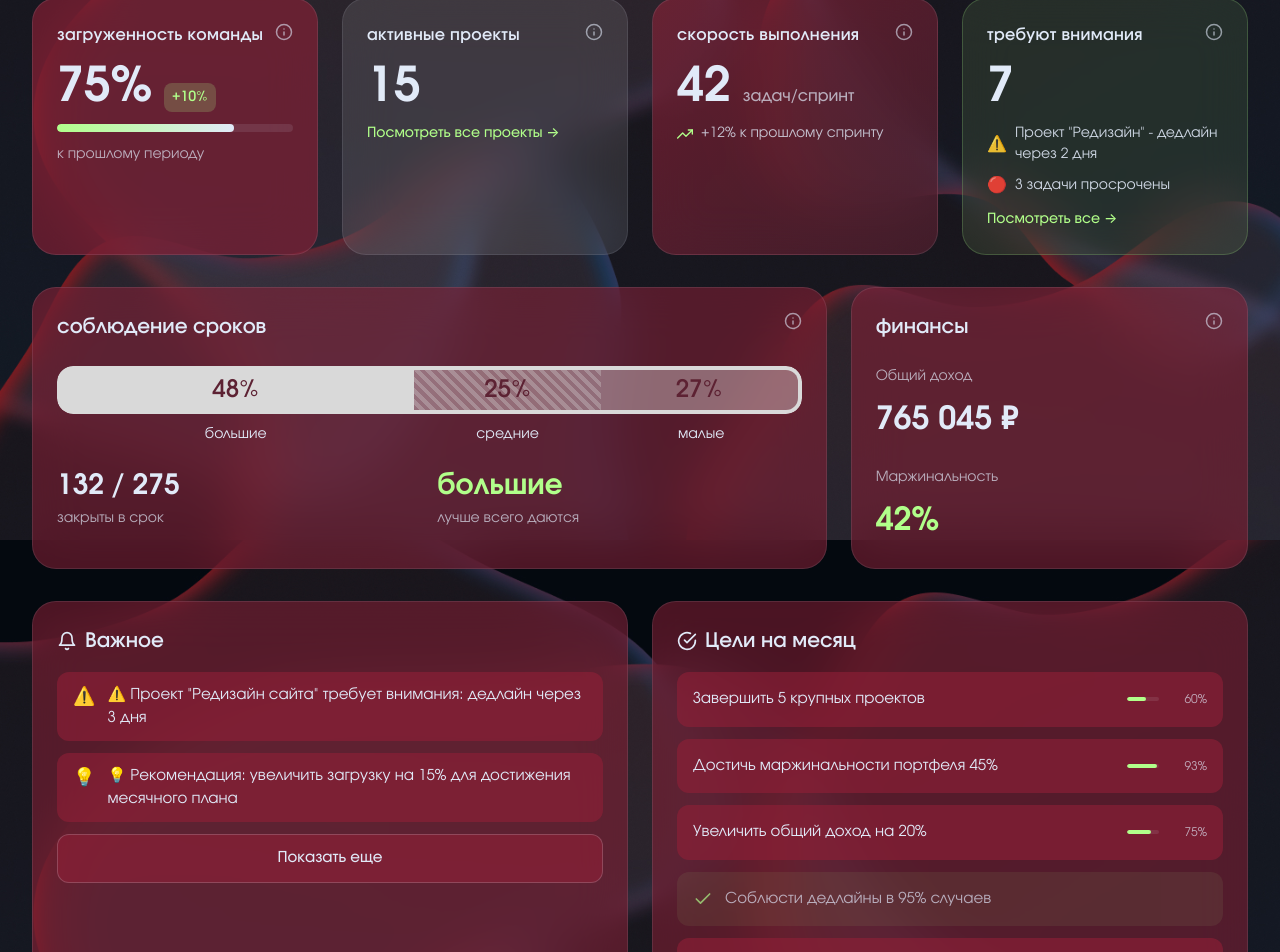
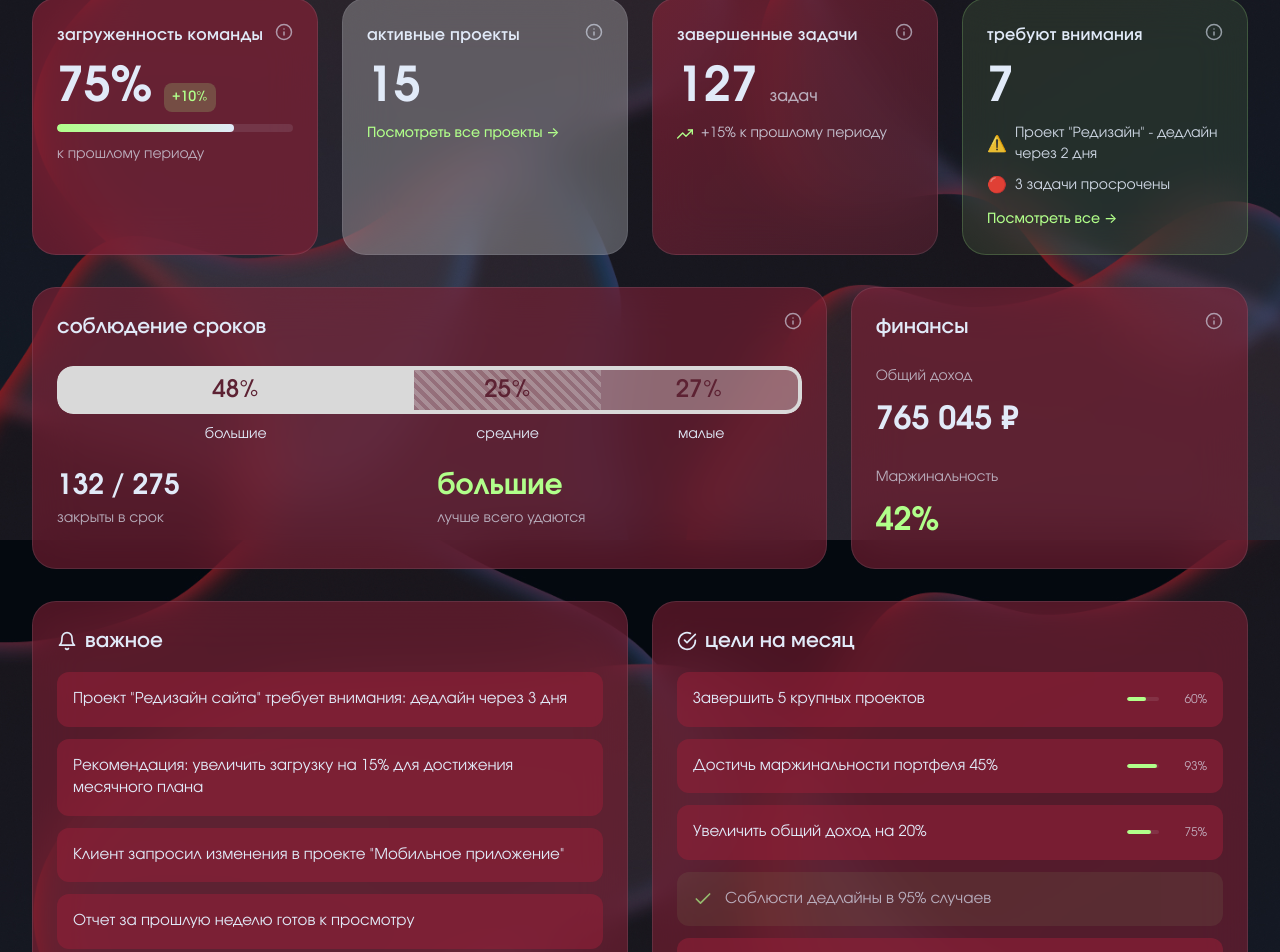
Before and after one commit to lunarmolly/managelog, a Vue app: page /dashboard in a window 1280 px wide. Shown: the part 260-1212 px from the top of the page. Built offline with nearby package versions, Linux system fonts and the light colour scheme; no server answers.

Commit message:
Fixed design on dashboard

```diff
--- a/src/views/DashboardView.vue
+++ b/src/views/DashboardView.vue
@@ -5,7 +5,7 @@
       <div class="welcome-content">
         <div class="welcome-greeting">
           <h1 class="welcome-title">Добро пожаловать, {{ userData.name }}!</h1>
-          <p class="welcome-subtitle">Вот краткий обзор вашей работы сегодня</p>
+          <p class="welcome-subtitle">Вот краткий обзор вашей работы за этот месяц</p>
         </div>
         <div class="quick-actions">
           <router-link to="/projects" class="quick-action-btn">
@@ -91,32 +91,32 @@
         </div>
       </div>
 
-      <!-- Скорость выполнения -->
+      <!-- Завершенные задачи -->
       <div class="metric-card metric-card-accent">
         <div class="metric-header">
-          <h3 class="metric-title">Скорость выполнения</h3>
-          <div class="metric-tooltip" @mouseenter="showTooltip = 'velocity'" @mouseleave="showTooltip = null">
+          <h3 class="metric-title">Завершенные задачи</h3>
+          <div class="metric-tooltip" @mouseenter="showTooltip = 'completed'" @mouseleave="showTooltip = null">
             <svg viewBox="0 0 24 24" fill="none" aria-label="Информация о метрике">
               <circle cx="12" cy="12" r="10" stroke="currentColor" stroke-width="2"/>
               <path d="M12 16v-4M12 8h.01" stroke="currentColor" stroke-width="2" stroke-linecap="round"/>
             </svg>
-            <div v-if="showTooltip === 'velocity'" class="tooltip-content">
-              Среднее количество задач, завершенных командой за последний спринт.
-              Помогает планировать будущие спринты и оценивать производительность.
+            <div v-if="showTooltip === 'completed'" class="tooltip-content">
+              Количество задач, завершенных за текущий период.
+              Показывает продуктивность команды и прогресс по проектам.
             </div>
           </div>
         </div>
         <div class="metric-body">
           <div class="metric-main-value">
-            <span class="metric-number">{{ velocityData.tasks }}</span>
-            <span class="metric-unit">задач/спринт</span>
+            <span class="metric-number">{{ completedTasks.count }}</span>
+            <span class="metric-unit">задач</span>
           </div>
           <div class="metric-trend">
             <svg viewBox="0 0 24 24" fill="none" aria-hidden="true">
               <polyline points="23 6 13.5 15.5 8.5 10.5 1 18" stroke="currentColor" stroke-width="2" stroke-linecap="round" stroke-linejoin="round"/>
               <polyline points="17 6 23 6 23 12" stroke="currentColor" stroke-width="2" stroke-linecap="round" stroke-linejoin="round"/>
             </svg>
-            <span>+{{ velocityData.change }}% к прошлому спринту</span>
+            <span>+{{ completedTasks.change }}% к прошлому периоду</span>
           </div>
         </div>
       </div>
@@ -163,7 +163,7 @@
               <path d="M12 16v-4M12 8h.01" stroke="currentColor" stroke-width="2" stroke-linecap="round"/>
             </svg>
             <div v-if="showTooltip === 'deadlines'" class="tooltip-content">
-              Процент задач, закрытых в срок, разбитый по типам проектов.
+              Процент проектов, закрытых в срок, разбитый по типам проектов.
               Показывает эффективность планирования и выполнения работ.
             </div>
           </div>
@@ -220,7 +220,7 @@
             </div>
             <div class="deadline-stat">
               <div class="deadline-stat-value highlight">{{ bestTaskType }}</div>
-              <div class="deadline-stat-label">лучше всего даются</div>
+              <div class="deadline-stat-label">лучше всего удаются</div>
             </div>
           </div>
         </div>
@@ -264,7 +264,7 @@
               <path d="M18 8A6 6 0 006 8c0 7-3 9-3 9h18s-3-2-3-9" stroke="currentColor" stroke-width="2" stroke-linecap="round" stroke-linejoin="round"/>
               <path d="M13.73 21a2 2 0 01-3.46 0" stroke="currentColor" stroke-width="2" stroke-linecap="round" stroke-linejoin="round"/>
             </svg>
-            Важное
+            важное
           </h3>
         </div>
         <div class="important-list">
@@ -273,16 +273,8 @@
             :key="index"
             class="important-item"
           >
-            <span class="important-icon">{{ getItemIcon(item) }}</span>
             <span class="important-text">{{ item }}</span>
           </div>
-          <button
-            v-if="hasMoreImportantItems"
-            class="important-toggle"
-            @click="toggleImportantItems"
-          >
-            {{ isImportantItemsExpanded ? 'Свернуть' : 'Показать еще' }}
-          </button>
         </div>
       </div>
 
@@ -294,12 +286,12 @@
               <path d="M22 11.08V12a10 10 0 11-5.93-9.14" stroke="currentColor" stroke-width="2" stroke-linecap="round" stroke-linejoin="round"/>
               <polyline points="22 4 12 14.01 9 11.01" stroke="currentColor" stroke-width="2" stroke-linecap="round" stroke-linejoin="round"/>
             </svg>
-            Цели на месяц
+            цели на месяц
           </h3>
         </div>
         <div class="goals-list">
           <div
-            v-for="(goal, index) in monthlyGoals"
+            v-for="(goal, index) in displayedMonthlyGoals"
             :key="index"
             class="goal-item"
             :class="{ 'goal-item-completed': goal.completed }"
@@ -370,9 +362,9 @@ const workloadData = ref<WorkloadData>({
 
 const activeProjects = ref<number>(15);
 
-const velocityData = ref({
-  tasks: 42,
-  change: 12,
+const completedTasks = ref({
+  count: 127,
+  change: 15,
 });
 
 const attentionNeeded = ref({
@@ -408,32 +400,19 @@ const portfolioData = ref({
 
 // Важные элементы
 const importantItems = ref<string[]>([
-  '⚠️ Проект "Редизайн сайта" требует внимания: дедлайн через 3 дня',
-  '💡 Рекомендация: увеличить загрузку на 15% для достижения месячного плана',
-  '🔔 Новое уведомление: клиент запросил изменения в проекте "Мобильное приложение"',
-  '📊 Отчет за прошлую неделю готов к просмотру',
-  '✅ Все задачи по проекту "Корпоративный портал" выполнены в срок',
+  'Проект "Редизайн сайта" требует внимания: дедлайн через 3 дня',
+  'Рекомендация: увеличить загрузку на 15% для достижения месячного плана',
+  'Клиент запросил изменения в проекте "Мобильное приложение"',
+  'Отчет за прошлую неделю готов к просмотру',
+  'Все задачи по проекту "Корпоративный портал" выполнены в срок',
+  'Новый проект "Разработка мобильного приложения" требует утверждения бюджета и сроков',
+  'Аналитика показывает рост эффективности команды на 12% по сравнению с прошлым месяцем',
+  'Проект "Внедрение CRM-системы" имеет риск срыва дедлайна из-за задержки поставки оборудования',
 ]);
 
-const isImportantItemsExpanded = ref<boolean>(false);
-
 const displayedImportantItems = computed(() => {
-  if (importantItems.value.length <= 3) {
-    return importantItems.value;
-  }
-  if (isImportantItemsExpanded.value) {
-    return importantItems.value;
-  }
-  return importantItems.value.slice(0, 2);
+  return importantItems.value.slice(0, 5);
 });
-
-const hasMoreImportantItems = computed(() => {
-  return importantItems.value.length > 3;
-});
-
-const toggleImportantItems = () => {
-  isImportantItemsExpanded.value = !isImportantItemsExpanded.value;
-};
 
 // Цели на месяц
 const monthlyGoals = ref<Goal[]>([
@@ -444,6 +423,10 @@ const monthlyGoals = ref<Goal[]>([
   { text: 'Привлечь 3 новых клиента', completed: false, progress: 67 },
   { text: 'Провести 10 встреч с командой', completed: false, progress: 80 },
 ]);
+
+const displayedMonthlyGoals = computed(() => {
+  return monthlyGoals.value.slice(0, 5);
+});
 
 // Вычисляемые свойства
 const bestTaskType = computed(() => {
@@ -626,7 +609,7 @@ const getItemIcon = (item: string): string => {
 }
 
 .metric-card-secondary {
-  background: rgba(255, 255, 255, 0.1);
+  background: rgba(255, 255, 255, 0.25);
 }
 
 .metric-card-accent {
@@ -1042,39 +1025,18 @@ const getItemIcon = (item: string): string => {
 .important-item {
   background: rgba(145, 33, 56, 0.6);
   border-radius: 0.75rem;
-  padding: 0.75rem 1rem;
-  display: flex;
-  align-items: flex-start;
-  gap: 0.75rem;
+  padding: 1rem;
   color: #e1eaf8;
   font-size: 0.9375rem;
   line-height: 1.5;
-}
-
-.important-icon {
-  font-size: 1.125rem;
-  flex-shrink: 0;
+  min-height: 3rem;
+  display: flex;
+  align-items: center;
 }
 
 .important-text {
-  flex: 1;
-}
-
-.important-toggle {
-  background: rgba(145, 33, 56, 0.6);
-  border: 1px solid rgba(225, 234, 248, 0.2);
-  border-radius: 0.75rem;
-  padding: 0.75rem 1rem;
-  color: #e1eaf8;
-  font-size: 0.9375rem;
-  font-weight: 500;
-  cursor: pointer;
-  transition: all 0.2s ease;
-  text-align: center;
-}
-
-.important-toggle:hover {
-  background: rgba(145, 33, 56, 0.8);
+  word-wrap: break-word;
+  overflow-wrap: break-word;
 }
 
 .goals-list {
@@ -1093,6 +1055,7 @@ const getItemIcon = (item: string): string => {
   color: #e1eaf8;
   font-size: 0.9375rem;
   transition: all 0.2s ease;
+  min-height: 3rem;
 }
 
 .goal-item-completed {
@@ -1247,7 +1210,6 @@ const getItemIcon = (item: string): string => {
 @media (prefers-reduced-motion: reduce) {
   .metric-card,
   .quick-action-btn,
-  .important-toggle,
   .goal-item {
     transition: none;
   }
```
